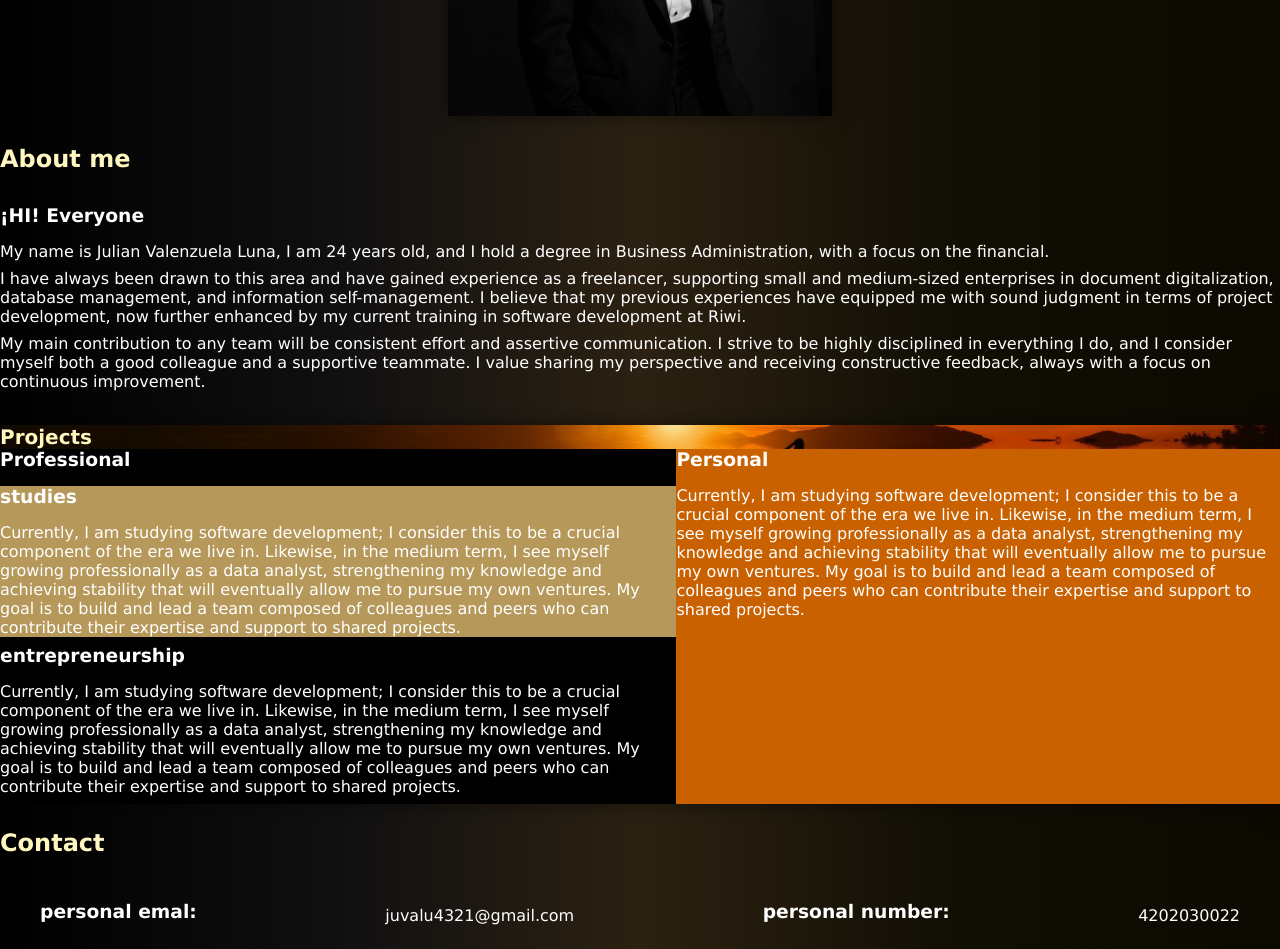
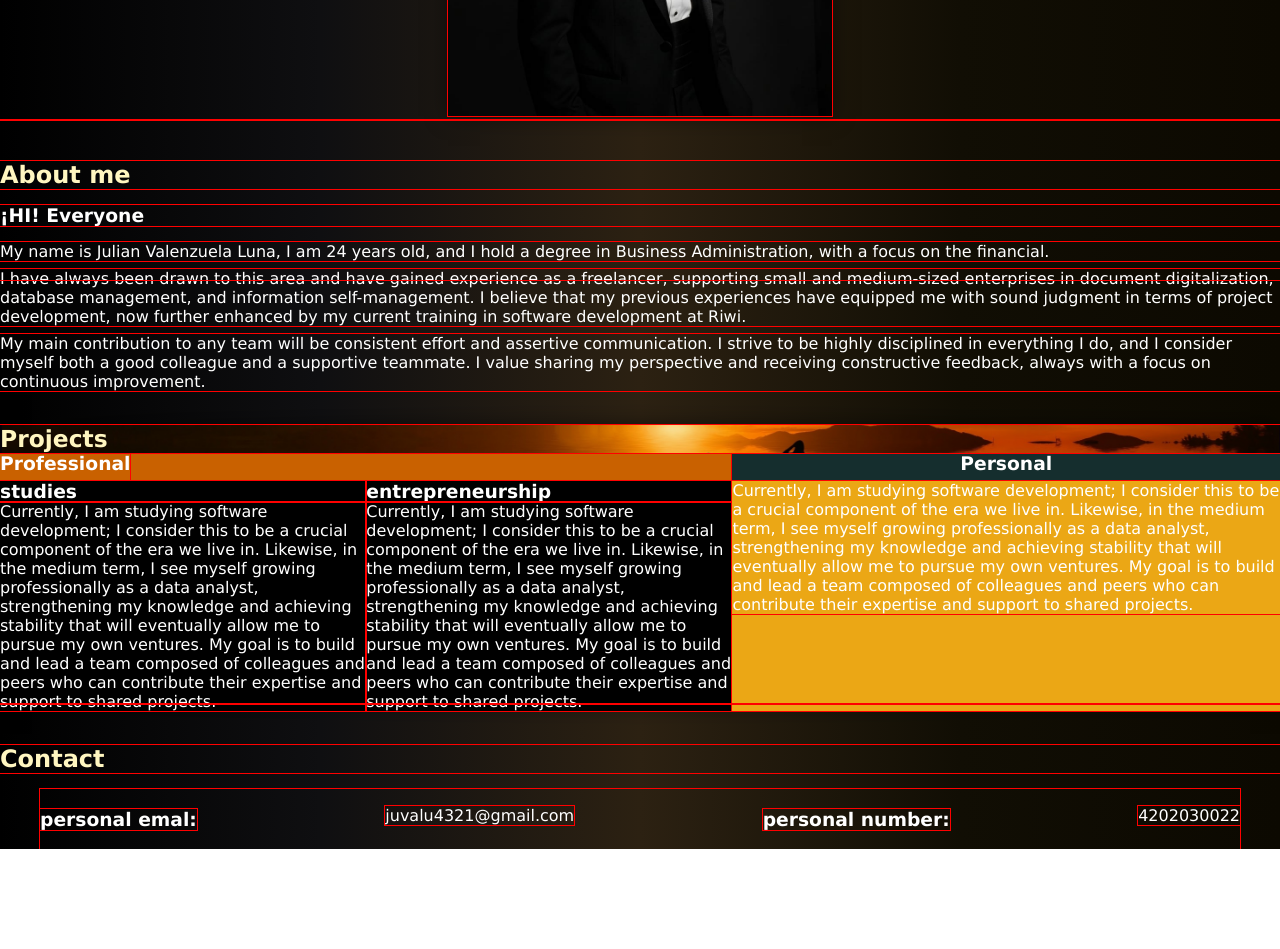
Before and after one commit to julianvlz21/I-am, a plain HTML site: page html y css/html/task_1/portafolios.html in a window 1280 px wide. Shown: the part 520-1469 px from the top of the page. After the commit the page ends 1369 px from the top, so only its background shows below. Drawn offline with Linux system fonts and the light colour scheme.

Commit message:
grid-area

```diff
--- a/html y css/css/task_1/port_styles.css
+++ b/html y css/css/task_1/port_styles.css
@@ -3,6 +3,7 @@
     padding: 0;
     box-sizing: border-box;
     font-family: 'Lucida Sans', 'Lucida Sans Regular', 'Lucida Grande', 'Lucida Sans Unicode', Geneva, Verdana, sans-serif;
+    outline: 1px solid red;
 }
 
 body {
@@ -53,13 +54,12 @@ section {
 }
 
 h2 {
-    margin-bottom: 2rem;
+    margin: 1rem 0;
     color: #fff6c0;
 }
 
 h3{
-    margin-bottom: 1rem;
-
+    margin: 1rem 0;
 }
 
 p {
@@ -114,37 +114,55 @@ section .myself:active {
     padding: 2% 0;
 }
 /* projects */
+
+#projects * {
+    margin: 0;
+    padding: 0;
+}
+
 #projects{
+    height: 20%;
     background-color: #c96100;
-    padding-top: 0;
+
     box-shadow: 0px 0px 20px rgba(0, 0, 0, 0.5);
-    align-items:0;
     display: grid;
     grid-template-areas:'projects projects projects'
-                        'professional profesional personal'
-                        'studies entrepreneurship personal';
+                        'tituprof tituprof titupre'
+                        'professional professional personal';
+    grid-template-rows: 10% 10% auto;
 }
 
 .titupro {
+    grid-area: projects;
     color: #fff6c0;
-    font-weight: bold;
     font-size: 20px;
-    grid-area: projects;
     position: relative;
     background-image: url(../image/paisaje.jpg);
     background-position: center;
     background-size: cover;
-    align-items: center;
+}
+
+.tituprof {
+    grid-area: tituprof;
+
 }
 
 .professional{
     background-color: rgb(0, 0, 0);
-    margin: 0%;
-}
-.studies{
-    background-color: rgb(182, 153, 90);
+    grid-area: professional;
+    display: flex;
 }
 
+.titupre{
+    background-color: rgb(21, 46, 46);
+    grid-area: titupre;
+    text-align: center;
+}
+
+.personal{
+    background-color: rgb(235, 167, 21);
+    grid-area: personal;
+}
 
 #contact{
     padding-top: 2%;
--- a/html y css/html/task_1/portafolios.html
+++ b/html y css/html/task_1/portafolios.html
@@ -42,10 +42,10 @@
         </section>
 
         <section id="projects">
-            <header class="titupro"><span>Projects</span></header>
+            <header class="titupro"><h3>Projects</h3></header>
 
+            <h3 class="tituporf">Professional</h3>
             <article class="professional">
-                <h3 class="">Professional</h3>
                 <div class="studies">
                     <h3>studies</h3>
                     <p>Currently, I am studying software development; I consider this to be a crucial component of the era we live in. Likewise, in the medium term, I see myself growing professionally as a data analyst, strengthening my knowledge and achieving stability that will eventually allow me to pursue my own ventures. My goal is to build and lead a team composed of colleagues and peers who can contribute their expertise and support to shared projects.</p>
@@ -57,8 +57,8 @@
                 </div>
             </article>
 
+            <h3 class="titupre">Personal</h3>
             <article class="personal">
-                <h3>Personal</h3>
                 <p>Currently, I am studying software development; I consider this to be a crucial component of the era we live in. Likewise, in the medium term, I see myself growing professionally as a data analyst, strengthening my knowledge and achieving stability that will eventually allow me to pursue my own ventures. My goal is to build and lead a team composed of colleagues and peers who can contribute their expertise and support to shared projects.</p>
             </article>
 
```
